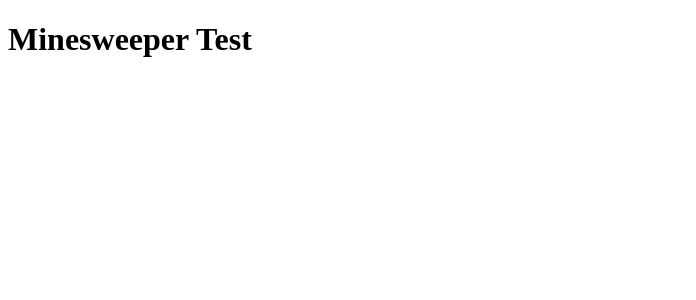
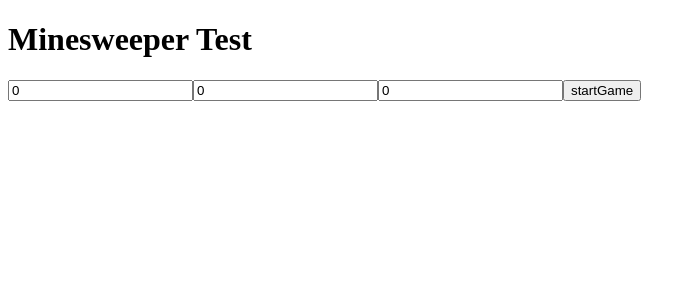
Before and after one commit to agustinsiles/minesweeper, an Angular app: page / in a window 1280 px wide. Shown: the top 300 px of the page, without its empty margins (0-696 px from the left). Built offline with nearby package versions, Linux system fonts and the light colour scheme.

Commit message:
Added basic functionallity and dummy styling for testing

```diff
--- a/src/app/app.component.html
+++ b/src/app/app.component.html
@@ -1 +1,24 @@
 <h1>Minesweeper Test</h1>
+<div
+    class="menu-container"
+    *ngIf="!gameStarted; else gameContainer">
+    <form>
+        <input
+            type="number"
+            [(ngModel)]="gameOptions.columns"
+            name="columns">
+        <input
+            type="number"
+            [(ngModel)]="gameOptions.rows"
+            name="rows">
+        <input
+            type="number"
+            [(ngModel)]="gameOptions.mines"
+            name="mines">
+        <button (click)="startGame()">startGame</button>
+    </form>
+</div>
+
+<ng-template #gameContainer>
+    <minesweeper-table [game]="activeGame"></minesweeper-table>
+</ng-template>
--- a/src/app/app.component.ts
+++ b/src/app/app.component.ts
@@ -1,9 +1,41 @@
 import { Component } from '@angular/core';
-
+import { DataService } from './services/data.service';
+import Game from './classes/game';
+import constants from './constants';
 @Component({
     selector: 'app-root',
     templateUrl: './app.component.html',
     styleUrls: ['./app.component.scss']
 })
 export class AppComponent {
+    activeGame: Game;
+    gameStarted: boolean = false;
+    gameOptions: any = {
+        columns: 0,
+        rows: 0,
+        mines: 0
+    };
+
+    constructor(private _dataService: DataService) {}
+
+    startGame(): void {
+        const newGame: Game = new Game({
+            id: 1,
+            status: constants.STATUSES.IN_PROGRESS,
+            rows: this.gameOptions.rows || 30,
+            columns: this.gameOptions.rows || 30,
+            mines: this.gameOptions.mines || 10,
+            user: 1
+        });
+
+        this._dataService.createGame(newGame);
+
+        this.activeGame = newGame;
+        this.gameStarted = true;
+    }
+
+    endGame(): void {
+        this.gameStarted = false;
+        this.activeGame = null;
+    }
 }
--- a/src/app/classes/cell.ts
+++ b/src/app/classes/cell.ts
@@ -59,12 +59,12 @@ export default class Cell {
 
     private _adjacentMines = (): Array<Cell> => _.filter(this._getAdjacentCells(), { hasMine: true });
 
-    revealStatus() {
+    revealStatus(): number {
         this.revealed = true;
 
         if (this.hasMine) {
             this.game.status = constants.STATUSES.LOST;
-            return 'MINE';
+            return -1;
         }
 
         const adjacentMines = this._adjacentMines().length;
@@ -73,12 +73,18 @@ export default class Cell {
             return adjacentMines;
         }
 
-        // this._revealAdjacentEmptyCells();
+        // this.revealAdjacentEmptyCells();
+
+        return 0;
     }
 
     private _adjacentEmptyCells = (): Array<Cell> => _.filter(this._getAdjacentCells(), { hasMine: false });
 
-    private _revealAdjacentEmptyCells() {
+    revealAdjacentEmptyCells(): void {
         const adjacentEmptyCells = this._adjacentEmptyCells();
+        adjacentEmptyCells.forEach(cell => {
+            cell.revealed = true;
+            cell.revealAdjacentEmptyCells();
+        });
     }
 }
--- a/src/app/classes/game.ts
+++ b/src/app/classes/game.ts
@@ -1,6 +1,5 @@
 interface GameConfig {
     id: number,
-    name: string,
     status: string,
     rows?: number,
     columns?: number,
@@ -10,7 +9,6 @@ interface GameConfig {
 
 export default class Game {
     private _id: number;
-    name: string;
     status: string;
     rows: number;
     columns: number;
@@ -19,7 +17,6 @@ export default class Game {
 
     constructor(game: GameConfig) {
         this._id = game.id;
-        this.name = game.name;
         this.status = game.status;
         this.rows = game.rows;
         this.columns = game.columns;
--- /dev/null
+++ b/src/app/components/minesweeper-table/minesweeper-table.component.html
@@ -0,0 +1,13 @@
+<div class="minesweeper-table-container">
+    <div
+        *ngFor="let y of rowList"
+        class="row">
+        <div
+            *ngFor="let x of columnList"
+            (click)="onClicked($event)"
+            [attr.coordenates]="[x, y]"
+            id="{{ x + '-' + y }}"
+            class="cell">
+        </div>
+    </div>
+</div>
--- /dev/null
+++ b/src/app/components/minesweeper-table/minesweeper-table.component.scss
@@ -0,0 +1,16 @@
+.cell {
+    background: #CCCCCC;
+    background-repeat: no-repeat;
+    background-size: 20px;
+    border: 1px solid #000000;
+    display: inline-block;
+    height: 25px;
+    margin: 0;
+    width: 25px;
+
+    &.mined { background-image: url('../../../assets/icons/mine.png'); }
+    &.flagged { background-image: url('../../../assets/icons/flag.png'); }
+    &.empty { background: #FFFFFF; }
+}
+
+.row { margin: 0; }
--- /dev/null
+++ b/src/app/components/minesweeper-table/minesweeper-table.component.ts
@@ -0,0 +1,45 @@
+import * as _ from 'lodash';
+import { Component, Input, Output, EventEmitter } from '@angular/core';
+import Game from 'src/app/classes/game';
+import Cell from 'src/app/classes/cell';
+import { DataService } from 'src/app/services/data.service';
+
+@Component({
+    selector: 'minesweeper-table',
+    templateUrl: './minesweeper-table.component.html',
+    styleUrls: ['./minesweeper-table.component.scss']
+})
+export class MinesweeperTableComponent {
+    @Input() game: Game;
+    @Input() revealedCells: Array<Cell>;
+    @Output() onCellClicked: EventEmitter<any> = new EventEmitter();
+
+    columnList: Array<number>;
+    rowList: Array<number>;
+
+    constructor(private _dataService: DataService) {}
+
+    ngOnInit(): void {
+        this.columnList = Array(this.game.columns).fill(1).map((x,i) => i + 1);
+        this.rowList = Array(this.game.rows).fill(1).map((x,i) => i + 1);
+    }
+
+    onClicked(evt): void {
+        const coordenates = (evt.target.attributes['coordenates'].value).split(',');
+        const [ xPosition, yPosition ] = coordenates;
+        const cell: Cell = this._dataService.getCellByCoordenate([+xPosition, +yPosition]);
+
+        if (!cell) {
+            return;
+        }
+
+        const status = cell.revealStatus();
+
+        if (status > 0) {
+            evt.currentTarget.innerHTML = status;
+        } else {
+            const classStatus = status === 0 ? 'empty' : 'mined';
+            evt.currentTarget.attributes['class'].nodeValue += ` ${classStatus}`;
+        }
+    }
+}
--- a/src/app/constants.ts
+++ b/src/app/constants.ts
@@ -2,6 +2,6 @@ export default {
     STATUSES: {
         LOST: 'LOST',
         WON: 'WON',
-        PENDING: 'PENDING'
+        IN_PROGRESS: 'IN PROGRESS'
     }
 };
--- a/src/app/services/data.service.ts
+++ b/src/app/services/data.service.ts
@@ -8,7 +8,7 @@ import Cell from '../classes/cell';
 @Injectable({
 	providedIn: 'root'
 })
-export class ArticuloService {
+export class DataService {
 	private _dataStore = DataStore.getInstance;
 
 	constructor() {}
@@ -36,7 +36,7 @@ export class ArticuloService {
 		}
 
 		for (let y = 1; y <= game.rows; y++) {
-			for (let x = 1; y <= game.columns; y++) {
+			for (let x = 1; x <= game.columns; x++) {
 				const hasMine = _.some(mines, { xPosition: x, yPosition: y });
 				this._dataStore.createCell(new Cell({
 					game,
@@ -53,4 +53,9 @@ export class ArticuloService {
 	private _getRandomCoordenate(a, b) {
 		return Math.floor((Math.random() * (b - a) + 1));
 	}
+
+	getCellByCoordenate(coordenate: Array<number>): Cell {
+		const [ xPosition, yPosition ] = coordenate;
+		return _.find(this._dataStore.cells, { xPosition, yPosition });
+	}
 }
```
Also changed, not shown: src/app/app.module.ts (+6 -2 lines), src/assets/icons/flag.png (added), src/assets/icons/mine.png (added).
